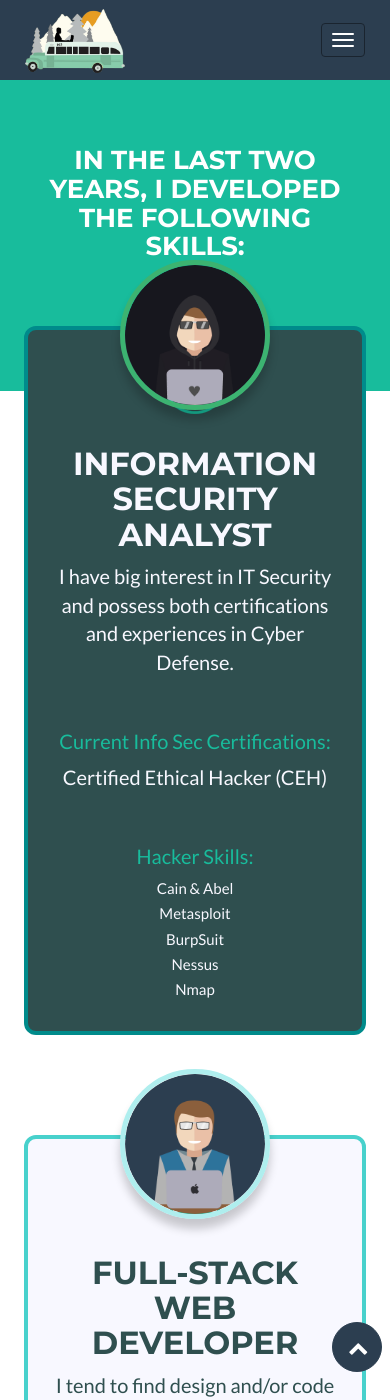
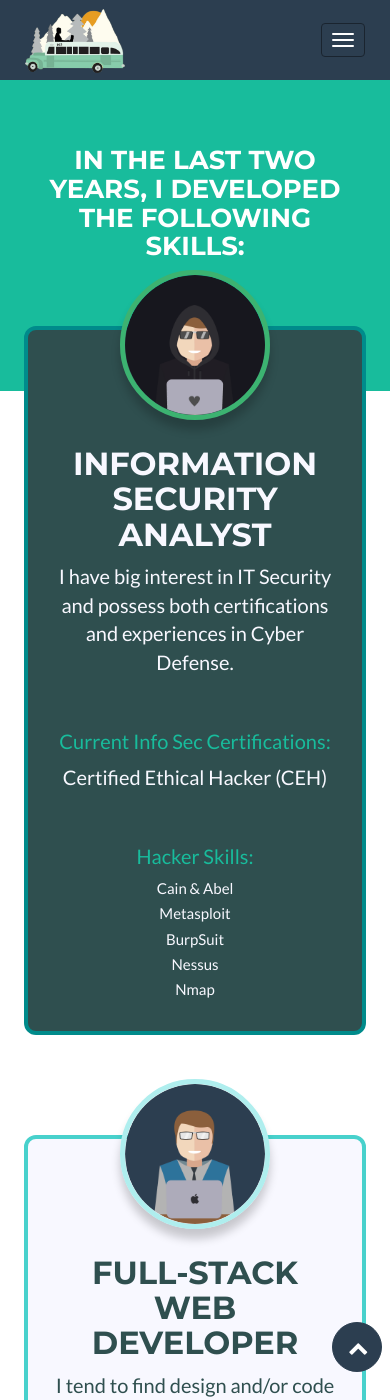
Before and after one commit to Ahmed-Elkashef/Ahmed-Elkashef.github.io, a Jekyll site: the page built from index.html, in a window 390 px wide and 1400 px high, scrolled down 3255 px. Built offline with Jekyll 4.4.1, drawn with Linux system fonts in a browser that asks for light colours.

Commit message:
Update main.css

```diff
--- a/_includes/css/main.css
+++ b/_includes/css/main.css
@@ -526,7 +526,7 @@
   #hacker-column-icon, #dev-column-icon {
     width: 150px !important;
     position: absolute;
-    top: -70px !important;
+    top: -60px !important;
     margin-left: auto !important;
     margin-right: auto !important;
     left: 0 !important;
```
